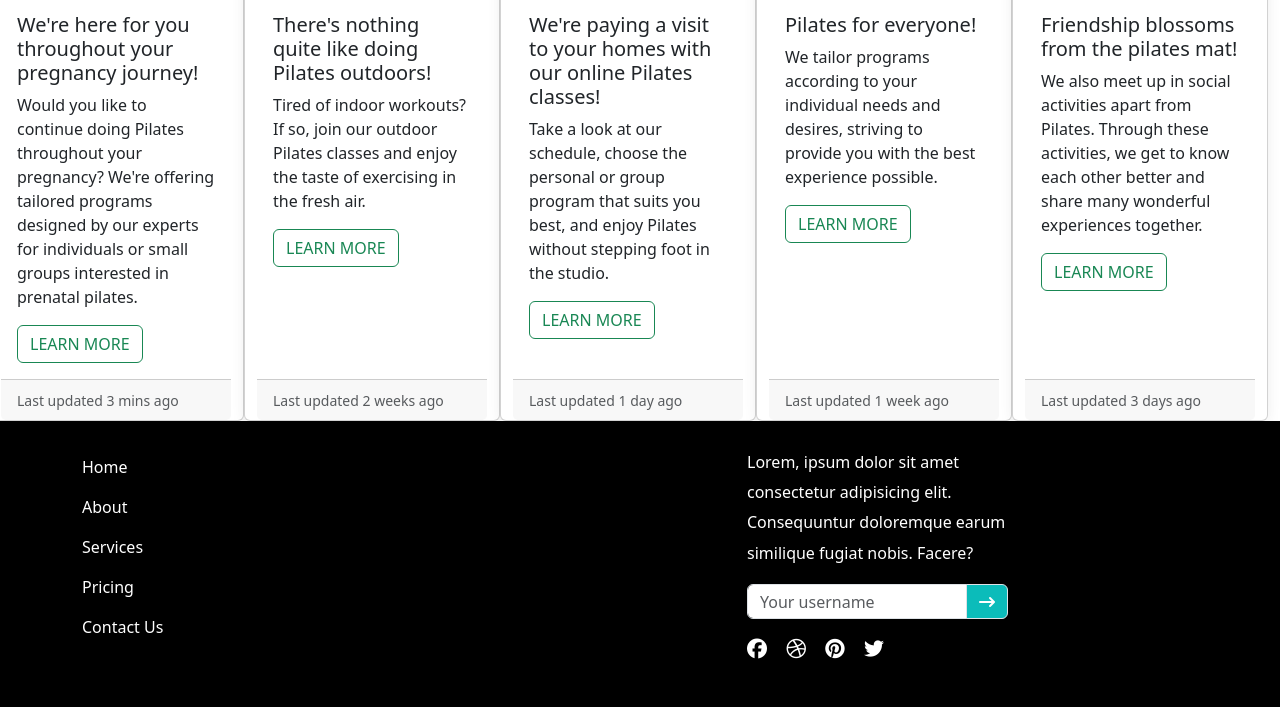
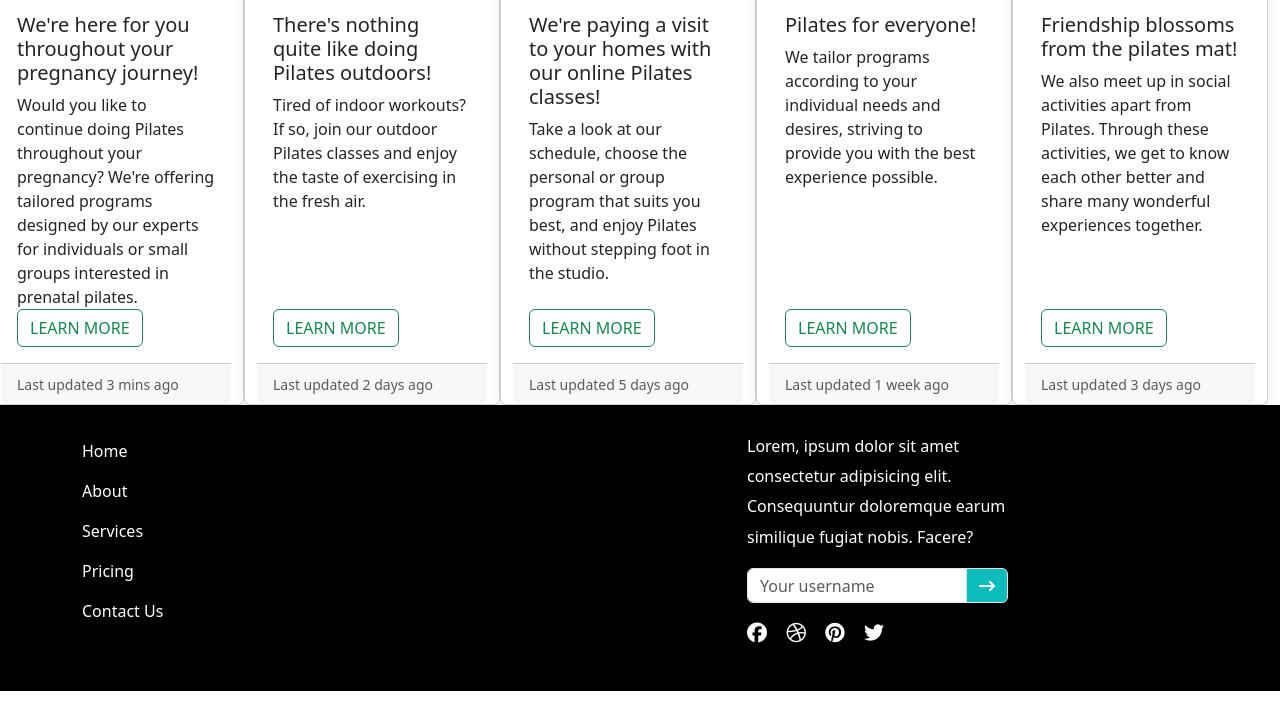
Before and after one commit to ezgsnyrt/bootstrap-webpage, a website: page index.html in a window 1280 px wide. Shown: the part 2196-2903 px from the top of the page. Drawn offline with nearby package versions, Linux system fonts and the light colour scheme.

Commit message:
change the location of buttons in the cards

```diff
--- a/index.html
+++ b/index.html
@@ -114,8 +114,10 @@
         <div class="card col">
             <img src="images/pregnancy-pilates-two.jpg" class="card-img-top" alt="pregnant women doing pilates">
             <div class="card-body">
+                <div>
                     <h5 class="card-title">We're here for you throughout your pregnancy journey!</h5>
                     <p class="card-text">Would you like to continue doing Pilates throughout your pregnancy? We're offering tailored programs designed by our experts for individuals or small groups interested in prenatal pilates.</p>
+                </div>
                 <a href="#" class="btn btn-outline-success detail-button">LEARN MORE</a>
             </div>
             <div class="card-footer">
@@ -125,31 +127,37 @@
         <div class="card col">
             <img src="images/pilates-group.jpg" class="card-img-top" alt="women posing for the camera">
             <div class="card-body">
+                <div>
                     <h5 class="card-title">There's nothing quite like doing Pilates outdoors!</h5>
                     <p class="card-text">Tired of indoor workouts? If so, join our outdoor Pilates classes and enjoy the taste of exercising in the fresh air.</p>
-                <a href="#" class="btn btn-outline-success">LEARN MORE</a>
+                </div>
+                <a href="#" class="btn btn-outline-success detail-button">LEARN MORE</a>
             </div>
             <div class="card-footer">
-                <small class="text-body-secondary">Last updated 2 weeks ago</small>
+                <small class="text-body-secondary">Last updated 2 days ago</small>
             </div>
         </div>
         <div class="card col">
             <img src="images/online-pilates.jpg" class="card-img-top" alt="man attending in online pilates sessions">
             <div class="card-body">
+                <div>
                     <h5 class="card-title">We're paying a visit to your homes with our online Pilates classes! </h5>
                     <p class="card-text">Take a look at our schedule, choose the personal or group program that suits you best, and enjoy Pilates without stepping foot in the studio.</p>
-                <a href="#" class="btn btn-outline-success">LEARN MORE</a>
+                </div>
+                <a href="#" class="btn btn-outline-success detail-button">LEARN MORE</a>
             </div>
             <div class="card-footer">
-                <small class="text-body-secondary">Last updated 1 day ago</small>
+                <small class="text-body-secondary">Last updated 5 days ago</small>
             </div>
         </div>
         <div class="card col">
             <img src="images/personal-trainer.jpg" class="card-img-top" alt="woman enjoying with reformer pilates">
             <div class="card-body">
+                <div>
                     <h5 class="card-title">Pilates for everyone!</h5>
                     <p class="card-text">We tailor programs according to your individual needs and desires, striving to provide you with the best experience possible.</p>
-                <a href="#" class="btn btn-outline-success">LEARN MORE</a>
+                </div>
+                <a href="#" class="btn btn-outline-success detail-button">LEARN MORE</a>
             </div>
             <div class="card-footer">
                 <small class="text-body-secondary">Last updated 1 week ago</small>
@@ -158,9 +166,11 @@
         <div class="card col">
             <img src="images/social-activities.jpg" class="card-img-top" alt="women posing for the camera">
             <div class="card-body">
+                <div>
                     <h5 class="card-title">Friendship blossoms from the pilates mat!</h5>
                     <p class="card-text">We also meet up in social activities apart from Pilates. Through these activities, we get to know each other better and share many wonderful experiences together. </p>
-                <a href="#" class="btn btn-outline-success">LEARN MORE</a>
+                </div>
+                <a href="#" class="btn btn-outline-success detail-button">LEARN MORE</a>
             </div>
             <div class="card-footer">
                 <small class="text-body-secondary">Last updated 3 days ago</small>
--- a/sass/main.scss
+++ b/sass/main.scss
@@ -47,10 +47,19 @@ body {
                 height: 30vh;
             }
 
-            .card-body a {
-                &:focus {
+            .card-body {
+                display: flex;
+                flex-direction: column;
+                justify-content: space-between;
+                & a:focus {
+
                     color: #77B3AE;
                     background: black;
+                }
+
+                .detail-button {
+                    max-width: 50%;
+                    min-width:fit-content;
                 }
             }
         }
@@ -111,12 +120,19 @@ body {
 }
 
 
+
+
+
+
+
+
 // Responsive Design Styles
 @media (max-width: 767px) {
 	.single-box {
 		margin-bottom: 50px;
 	}
 }
+
 @media (min-width: 768px) and (max-width: 991px) {
 	.single-box {
 		margin-bottom: 50px;
```
Also changed, not shown: styles/main.css, 1 other file. Lines whose indentation alone changed are shown as unchanged.
